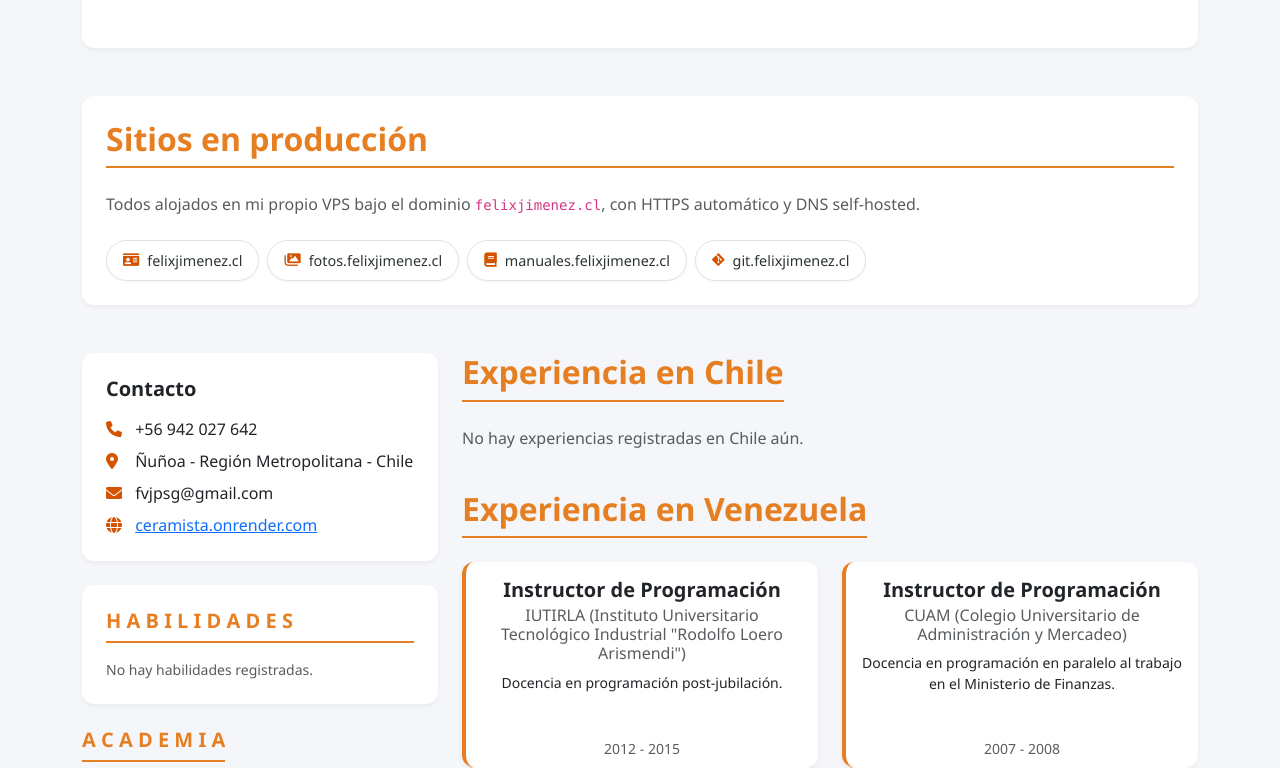
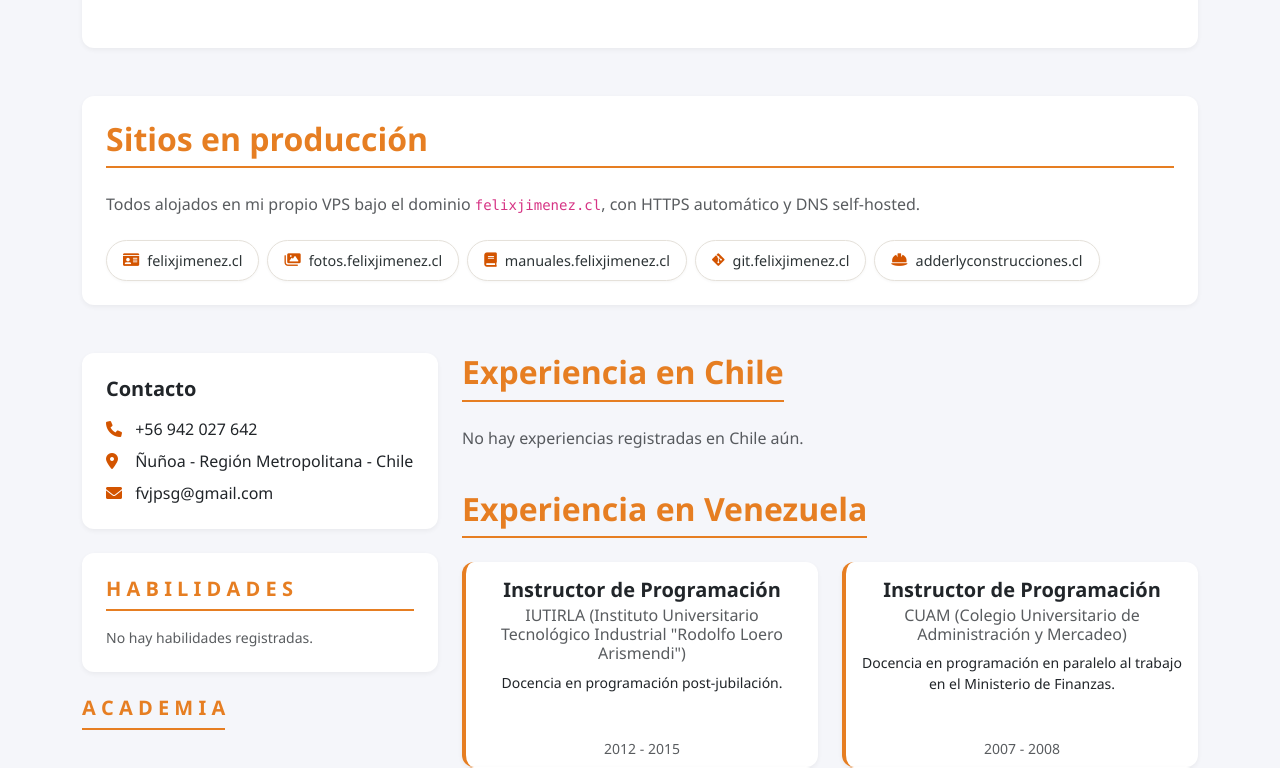
Before and after one commit to felixjimenez/curriculum, a Django app: page / in a window 1280 px wide. Shown: the part 2061-2829 px from the top of the page. Run offline with Django 5.2, Linux system fonts and the light colour scheme; data comes from the database, SQL or seed files in the repository; data that the repository does not hold is empty; some libraries are stand-ins or nearby versions.

Commit message:
feat: sitios en producción incluye adderlyconstrucciones.cl; quitar ceramista.onrender.com de contacto
Ceramista Flask quedó cancelado como deploy independiente (mismo código que
Adderly), así que el link a Render ya no representa nada vivo.

Co-Authored-By: Claude Opus 4.7 <noreply@anthropic.com>

```diff
--- a/core/templates/core/home.html
+++ b/core/templates/core/home.html
@@ -337,6 +337,9 @@
                 <a href="https://git.felixjimenez.cl" target="_blank" rel="noopener" class="site-badge" title="Gitea propio — repositorios privados">
                     <i class="fab fa-git-alt"></i> git.felixjimenez.cl
                 </a>
+                <a href="https://adderlyconstrucciones.cl" target="_blank" rel="noopener" class="site-badge" title="Adderly Construcciones — Flask en producción">
+                    <i class="fas fa-hard-hat"></i> adderlyconstrucciones.cl
+                </a>
             </div>
         </div>
 
@@ -348,8 +351,7 @@
                     <div class="contact-info">
                         <p class="mb-2"><i class="fas fa-phone"></i> +56 942 027 642</p>
                         <p class="mb-2"><i class="fas fa-map-marker-alt"></i> Ñuñoa - Región Metropolitana - Chile</p>
-                        <p class="mb-2"><i class="fas fa-envelope"></i> fvjpsg@gmail.com</p>
-                        <p class="mb-0"><i class="fas fa-globe"></i> <a href="https://ceramista.onrender.com" target="_blank">ceramista.onrender.com</a></p>
+                        <p class="mb-0"><i class="fas fa-envelope"></i> fvjpsg@gmail.com</p>
                     </div>
                 </div>
 
```
